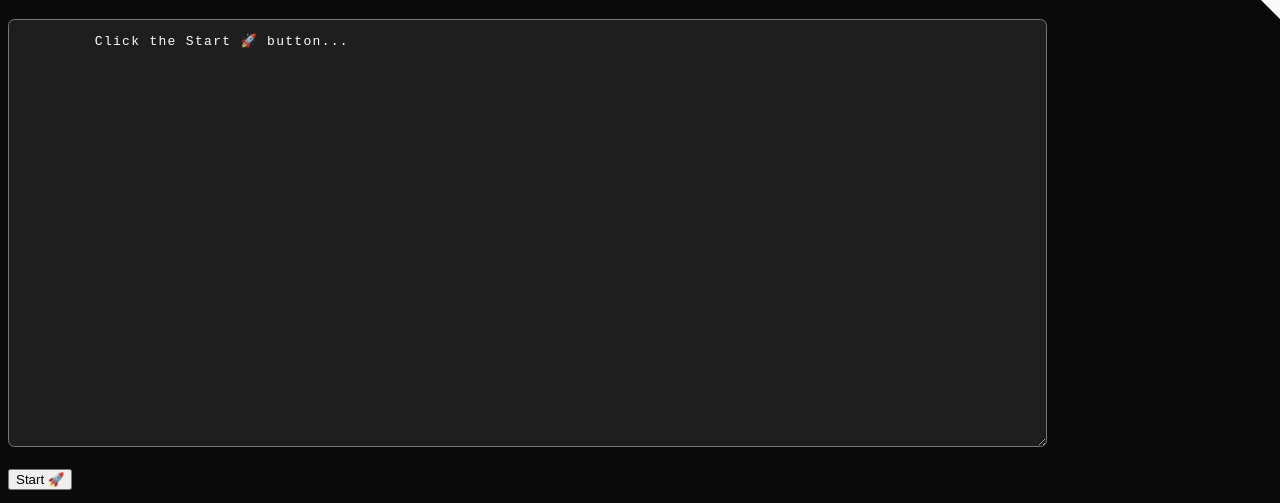
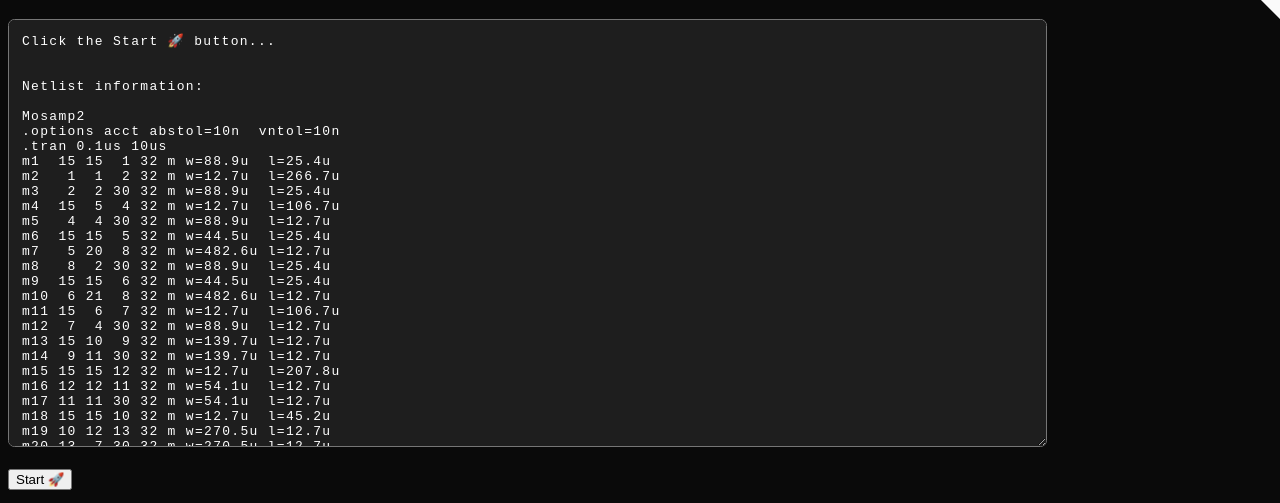
Before and after one commit to danchitnis/ngspice, a plain HTML site: page emcc/index.html in a window 1280 px wide. Shown: the part 61-564 px from the top of the page. Drawn offline with Linux system fonts and the light colour scheme.

Commit message:
testbench updated

```diff
--- a/emcc/example.js
+++ b/emcc/example.js
@@ -1,6 +1,8 @@
 //
 
 let textArea = document.getElementById("textArea");
+
+textArea.value = "Click the Start 🚀 button..." + "\n\n\n" + "Netlist information:\n\n" + str2;
 
 Module = {
   arguments: ["-b", "test.cir"],
--- a/emcc/index.html
+++ b/emcc/index.html
@@ -70,7 +70,7 @@
     </div>
     <div>
       <textarea id="textArea" rows="5" cols="33" readonly="true" wrap="off">
-        Click the Start 🚀 button...</textarea
+        Loading...</textarea
       >
     </div>
     <br />
```
